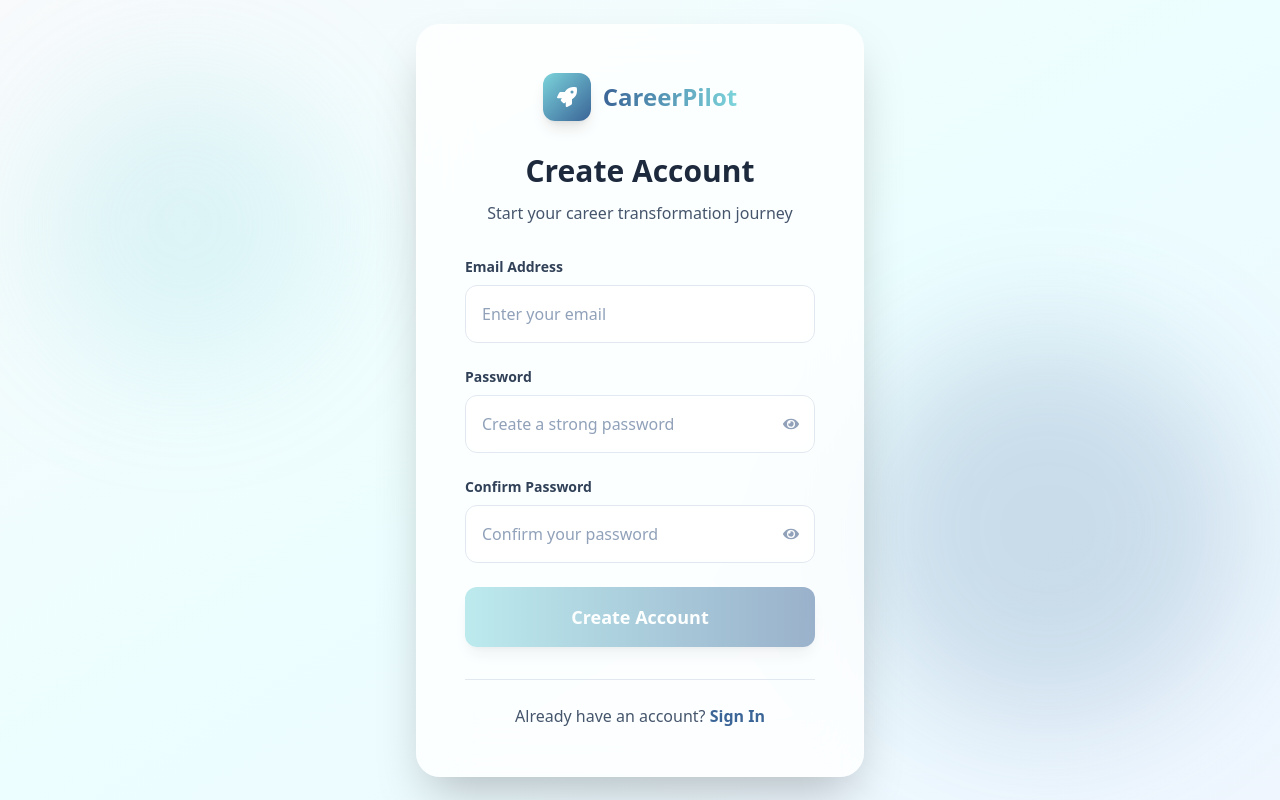
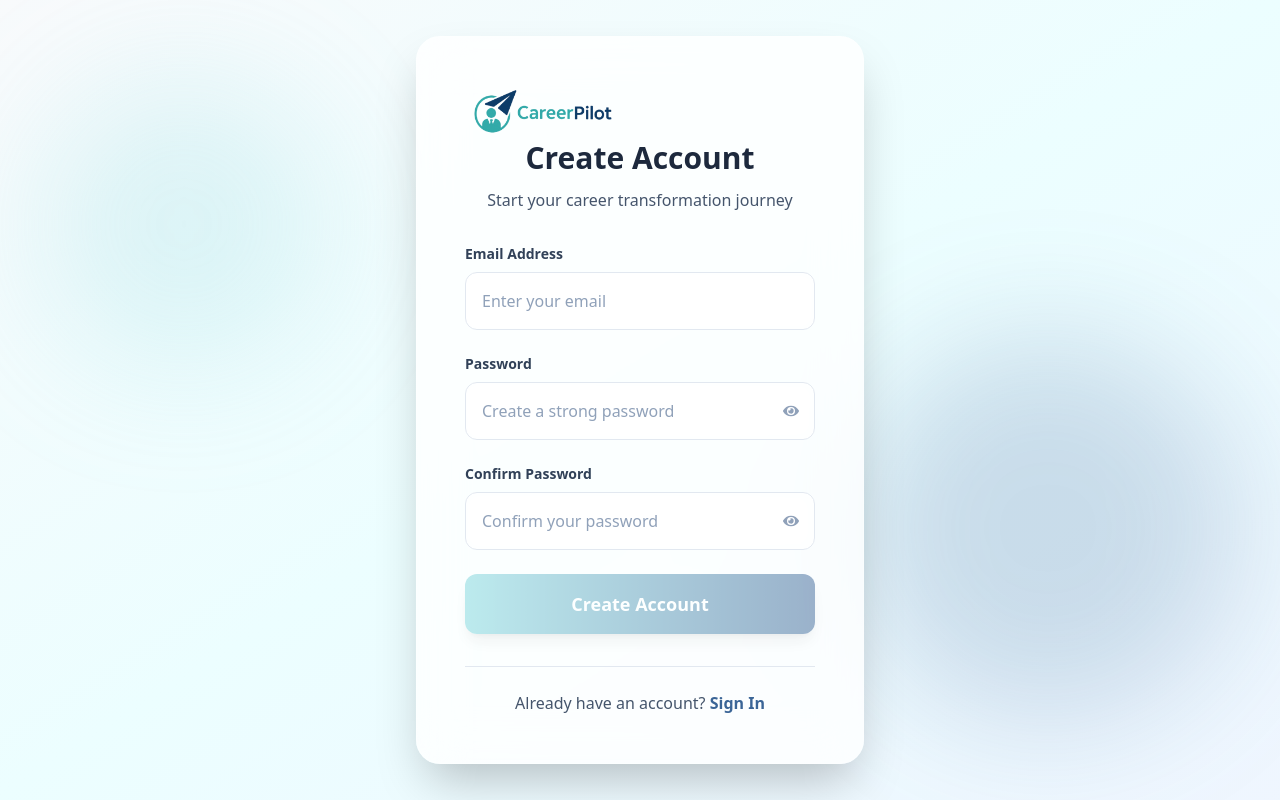
Before and after one commit to resume-reviewer/website, a Next.js app: page /register in a window 1280 px wide. Built offline with nearby package versions, Linux system fonts and the light colour scheme.

Commit message:
fix: logo and readme

```diff
--- a/app/login/page.tsx
+++ b/app/login/page.tsx
@@ -6,6 +6,8 @@ import { signIn } from "next-auth/react"
 import { useRouter } from "next/navigation"
 import { FaRocket, FaEye, FaEyeSlash } from "react-icons/fa"
 import Link from "next/link"
+import Image from "next/image"
+
 
 export default function LoginPage() {
   const [email, setEmail] = useState("")
@@ -46,14 +48,13 @@ export default function LoginPage() {
 
       <div className="bg-white/80 backdrop-blur-xl rounded-3xl shadow-2xl p-12 w-full max-w-md border border-white/20 relative z-10">
         {/* Logo */}
-        <div className="flex items-center gap-3 justify-center mb-8">
-          <div className="w-12 h-12 rounded-xl bg-gradient-to-br from-[#7DD5DB] to-[#3B6597] flex items-center justify-center shadow-lg">
-            <FaRocket className="text-white text-xl" />
-          </div>
-          <span className="font-black text-2xl bg-gradient-to-r from-[#3B6597] to-[#7DD5DB] bg-clip-text text-transparent">
-            CareerPilot
-          </span>
-        </div>
+        <Image
+          src="/media/logo.png"
+          alt="CareerPilot Logo"
+          width={160}
+          height={40}
+          className="object-contain"
+        />
 
         {/* Header */}
         <div className="text-center mb-8">
--- a/app/page.tsx
+++ b/app/page.tsx
@@ -1,4 +1,5 @@
 import { FaRocket, FaTasks, FaFileAlt, FaMicrophone, FaCheck } from "react-icons/fa"
+import Image from "next/image"
 
 export default function Home() {
   return (
@@ -7,12 +8,13 @@ export default function Home() {
       <header className="fixed w-full z-50 bg-white/90 backdrop-blur-xl border-b border-slate-200/50">
         <nav className="container mx-auto flex justify-between items-center py-4 px-4 max-w-6xl">
           <div className="flex items-center gap-3 font-extrabold text-2xl">
-            <div className="w-10 h-10 rounded-xl bg-gradient-to-br from-[#7DD5DB] to-[#3B6597] flex items-center justify-center">
-              <FaRocket className="text-white text-lg" />
-            </div>
-            <span className="bg-gradient-to-r from-[#3B6597] to-[#7DD5DB] bg-clip-text text-transparent">
-              CareerPilot
-            </span>
+            <Image
+                          src="/media/logo.png"
+                          alt="CareerPilot Logo"
+                          width={160}
+                          height={40}
+                          className="object-contain"
+                        />
           </div>
           <ul className="hidden md:flex gap-8 text-slate-600 font-medium">
             <li>
--- a/app/register/page.tsx
+++ b/app/register/page.tsx
@@ -4,6 +4,7 @@ import type React from "react"
 
 import { FaRocket, FaEye, FaEyeSlash, FaCheck } from "react-icons/fa"
 import Link from "next/link"
+import Image from "next/image"
 
 export default function RegisterPage() {
   const [email, setEmail] = useState("")
@@ -57,14 +58,13 @@ export default function RegisterPage() {
 
       <div className="bg-white/80 backdrop-blur-xl rounded-3xl shadow-2xl p-12 w-full max-w-md border border-white/20 relative z-10">
         {/* Logo */}
-        <div className="flex items-center gap-3 justify-center mb-8">
-          <div className="w-12 h-12 rounded-xl bg-gradient-to-br from-[#7DD5DB] to-[#3B6597] flex items-center justify-center shadow-lg">
-            <FaRocket className="text-white text-xl" />
-          </div>
-          <span className="font-black text-2xl bg-gradient-to-r from-[#3B6597] to-[#7DD5DB] bg-clip-text text-transparent">
-            CareerPilot
-          </span>
-        </div>
+        <Image
+          src="/media/logo.png"
+          alt="CareerPilot Logo"
+          width={160}
+          height={40}
+          className="object-contain"
+        />
 
         {/* Header */}
         <div className="text-center mb-8">
```
